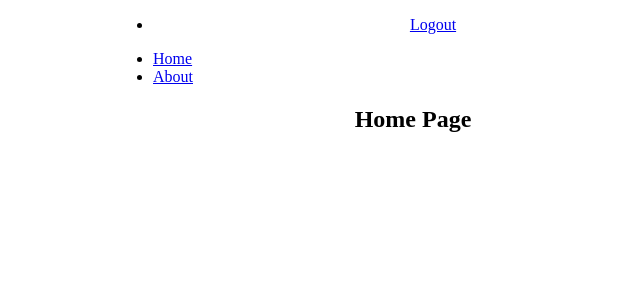
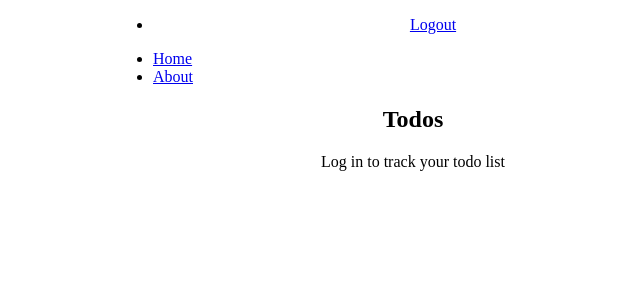
Before and after one commit to lacyjpr/todo-mongo, a React app in the folder client/: page / in a window 1280 px wide. Shown: the top 300 px of the page, without its empty margins (227-867 px from the left). Built offline with nearby package versions, Linux system fonts and the light colour scheme; no server answers.

Commit message:
Edit home page copy

```diff
--- a/client/src/components/Home.jsx
+++ b/client/src/components/Home.jsx
@@ -2,7 +2,8 @@ import React from 'react';
 
 const Home = () => (
   <div>
-    <h2>Home Page</h2>
+    <h2>Todos</h2>
+    <p>Log in to track your todo list</p>
   </div>
 );
 
```
